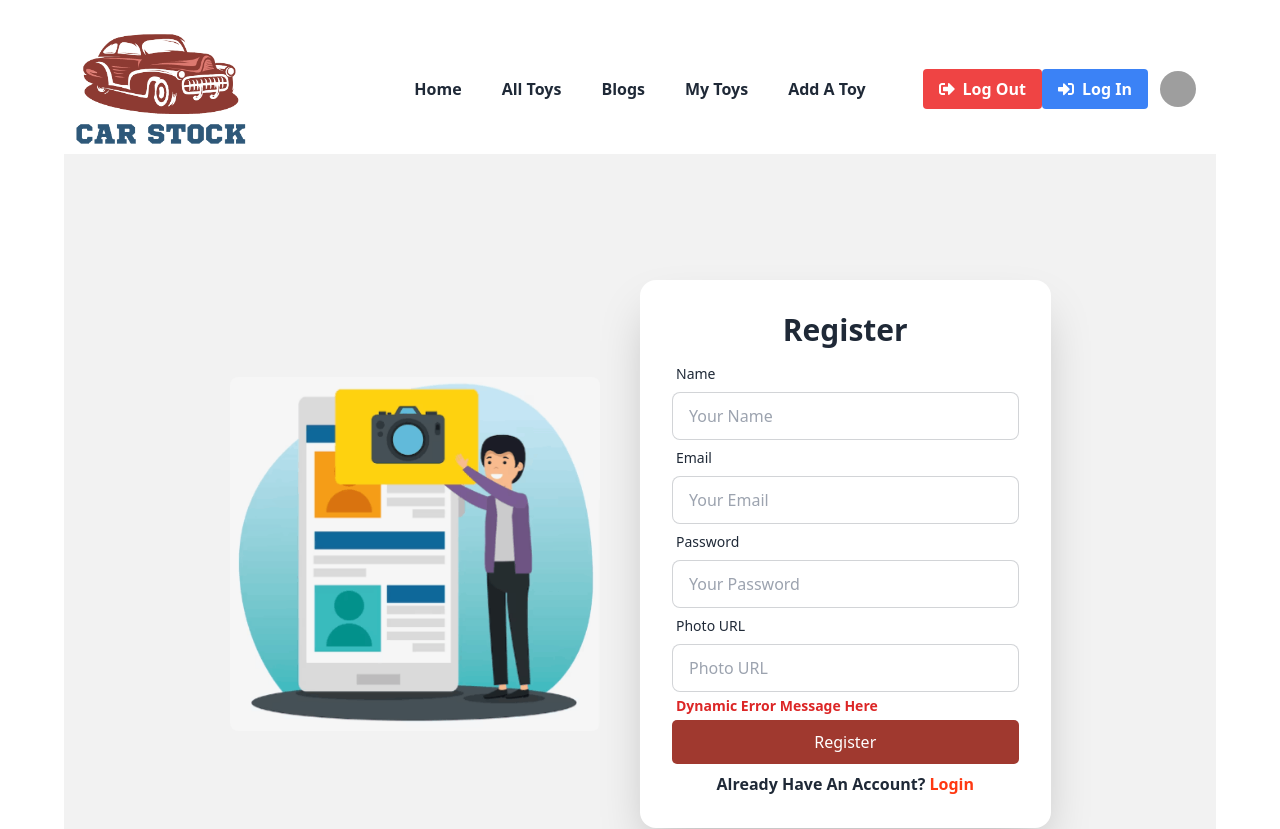
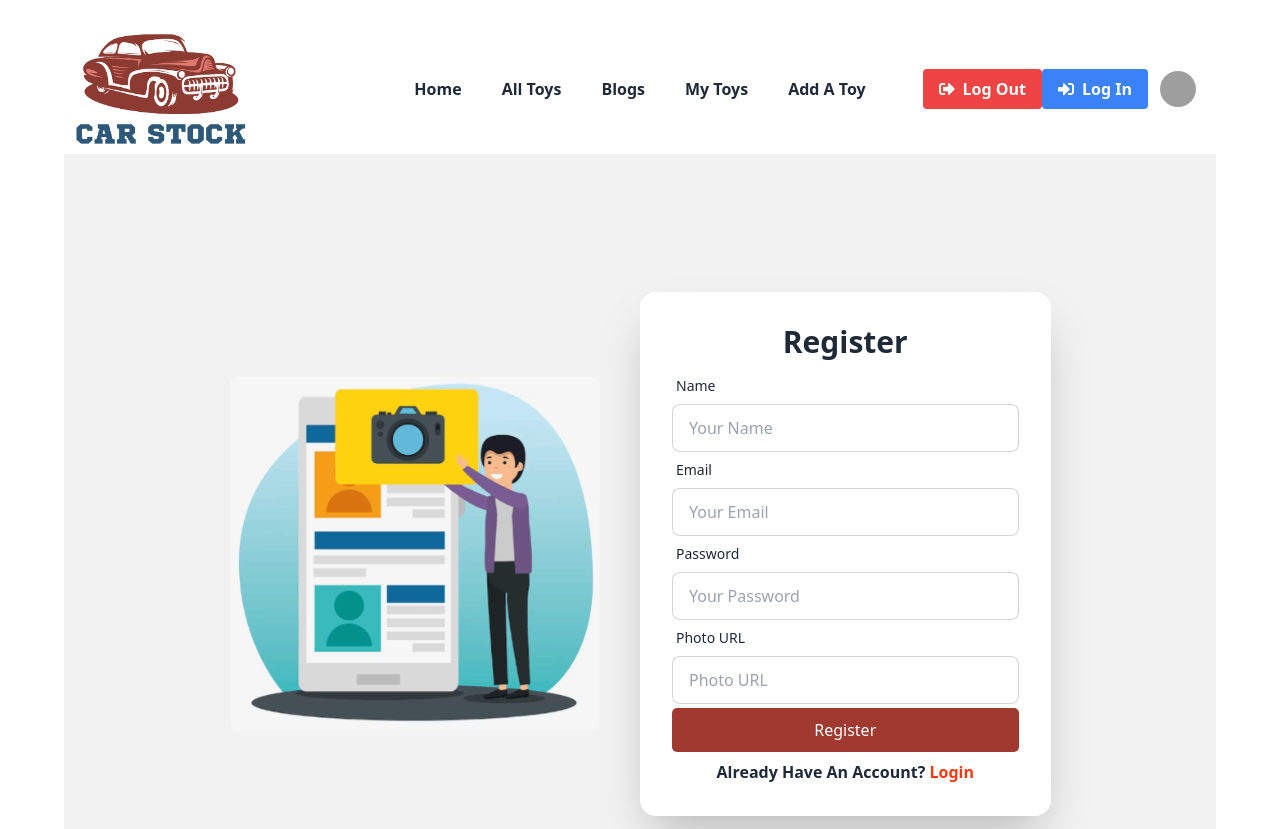
Before and after one commit to yasinarafat4/car-stock-client, a React (Vite) app: page /register in a window 1280 px wide. Shown: the top 829 px of the page. Built offline with nearby package versions, Linux system fonts and the light colour scheme; grey boxes are pictures that could not be loaded.

Commit message:
creating new user by name, email, password and photourl by the register form has done

```diff
--- a/src/pages/Registration/Registration.jsx
+++ b/src/pages/Registration/Registration.jsx
@@ -1,8 +1,57 @@
+import { useContext, useState } from "react";
 import { Link } from "react-router-dom";
 import registerImg from "../../assets/images/register/register-img.png";
 import "./Registration.css";
+import { AuthContext } from "../../providers/AuthProvider";
 
 const Registration = () => {
+  const { createNewUser, userProfile } = useContext(AuthContext);
+
+  const [error, setError] = useState("");
+  const [success, setSuccess] = useState("");
+
+  const handleRegister = (event) => {
+    setError("");
+    event.preventDefault();
+    const form = event.target;
+    const name = form.name.value;
+    const email = form.email.value;
+    const password = form.password.value;
+    const photo = form.photo.value;
+    console.log(name, email, password, photo);
+
+    createNewUser(email, password)
+      .then((result) => {
+        const user = result.user;
+        console.log(user);
+        setSuccess("User has created successfully");
+        form.reset();
+        updateUserProfile(name, photo);
+      })
+      .catch((error) => {
+        if (error.code === "auth/email-already-in-use") {
+          setError("Email already used. Try with a new email!");
+        } else if (error.code === "auth/weak-password") {
+          setError("Password should be at least 6 characters!");
+        } else {
+          setError(error.message);
+        }
+        setSuccess("");
+      });
+  };
+
+  const updateUserProfile = (name, photo) => {
+    const profile = {
+      displayName: name,
+      photoURL: photo,
+    };
+    userProfile(profile)
+      .then(() => {})
+      .catch((error) => {
+        setError(error.message);
+      });
+  };
+
   return (
     <div className="hero min-h-screen bg-base-200">
       <div className="hero-content flex-col lg:flex-row gap-10">
@@ -22,7 +71,7 @@ const Registration = () => {
         <div className="card flex-shrink-0 w-full lg:w-1/2 shadow-2xl bg-base-100 ">
           <div className="card-body">
             <h1 className="text-center text-3xl font-bold">Register</h1>
-            <form>
+            <form onSubmit={handleRegister}>
               <div className="form-control ">
                 <label className="label">
                   <span className="label-text">Name</span>
@@ -71,8 +120,9 @@ const Registration = () => {
                   required
                 />
               </div>
-              <p className="text-red-600 text-sm m-1 font-semibold">
-                Dynamic Error Message Here
+              <p className="text-red-600 text-sm m-1 font-semibold">{error}</p>
+              <p className="text-green-600 text-sm m-1 font-semibold">
+                {success}
               </p>
               <div className="form-control">
                 <input
--- a/src/providers/AuthProvider.jsx
+++ b/src/providers/AuthProvider.jsx
@@ -1,16 +1,35 @@
 import { createContext, useState } from "react";
-import { getAuth } from "firebase/auth";
+import {
+  createUserWithEmailAndPassword,
+  getAuth,
+  updateProfile,
+} from "firebase/auth";
 import app from "../firebase/firebase.config";
 
-const AuthContext = createContext();
+export const AuthContext = createContext();
 const auth = getAuth(app);
 
 const AuthProvider = ({ children }) => {
   const [user, setUser] = useState(null);
   const [loading, setLoading] = useState(true);
+
+  // creating new user for registration
+  const createNewUser = (email, password) => {
+    setLoading(true);
+    return createUserWithEmailAndPassword(auth, email, password);
+  };
+
+  // Update user profile (display name and profile photo URL)
+  const userProfile = (userInfo) => {
+    setLoading(true);
+    return updateProfile(auth.currentUser, userInfo);
+  };
+
   const authInfo = {
     user,
     loading,
+    createNewUser,
+    userProfile,
   };
 
   return (
```
